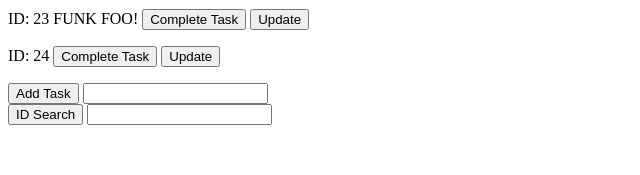
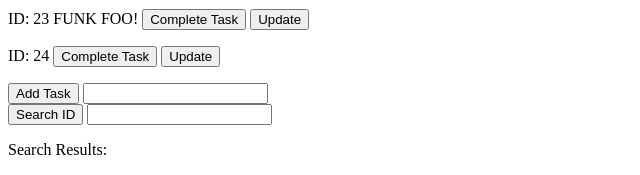
Before and after one commit to Bashworth16/Todo, a Django app: page /home in a window 1280 px wide. Shown: the part 834-1009 px from the top of the page, without its empty margins (0-640 px from the left). Before the commit the page ends 959 px from the top, so only its background shows below. Run offline with Django 3.2, Linux system fonts and the light colour scheme; data comes from the database, SQL or seed files in the repository.

Commit message:
Search by ID feature works. Full functionality of the front end needs to be cleaned up.

```diff
--- a/mysite/todo/templates/html_files/index.html
+++ b/mysite/todo/templates/html_files/index.html
@@ -106,17 +106,59 @@
         const html = (text_box + submitButton);
         document.getElementById(id).insertAdjacentHTML('beforeend', html);
     }
+
+    function clear() {
+        const sRs = document.getElementById('search_results');
+        console.log(sRs)};
+
+    function getTask(search) {
+        const html = '<div id="search_results"></div>';
+        document.getElementById('results').insertAdjacentHTML('beforeend', html);
+        console.log(document.getElementById('results').innerHTML)
+        fetch(`api/v1/task/${search}`, {
+            method: 'GET'
+        })
+        .then(response => {
+            if (!response.ok) {
+                throw Error(`${response.status}`);
+            }
+            return response.json();
+        })
+        .then(data => {
+            data = Object.keys(data)
+                    .map(function(key)
+                        {return data[key];}
+                    );
+            const html = data.slice(0, 1).map(task => {
+                return `<p id='search_result'>ID: ${data[0]}  ${data[1]}
+                    <button onclick= completeTask(${data[0]})>
+                        Complete Task </button>
+                    <button onclick=upDate(${data[0]})>
+                        Update </button>
+                    <button onclick=>
+                        Clear </button></p>`;}).join('');
+            document.querySelector('#search_results').insertAdjacentHTML('beforeend', html);
+        })
+        .catch(error => {
+            document.getElementById('results').value = 'No Results...';
+            console.log(error);
+        });
+        document.getElementById('search_task').value = '';
+    }
     loadList();
 </script>
 </div>
 
-<button type="submit" onclick=postTask(document.getElementById('new_task').value)>
-    Add Task </button>
-<input id="new_task" type="text" name="task_text"/>
-
-<form action="api/v1/task/" method="GET">
-    <input type="submit" value="ID Search"/>
-    <input type="text" name="search_text"/>
-</form>
-
+<div>
+    <button type="input" onclick=postTask(document.getElementById('new_task').value)>
+        Add Task </button>
+    <input id="new_task" type="text" name="task_text"/>
+</div>
+<div>
+    <button type="input" onclick=getTask(document.getElementById('search_task').value)>
+        Search ID </button>
+    <input id="search_task" type="text"/>
+</div>
+<p id="results"> Search Results:
+</p>
 </body>
```
Also changed, not shown: mysite/todo/templates/html_files/temp_js.html (deleted).
